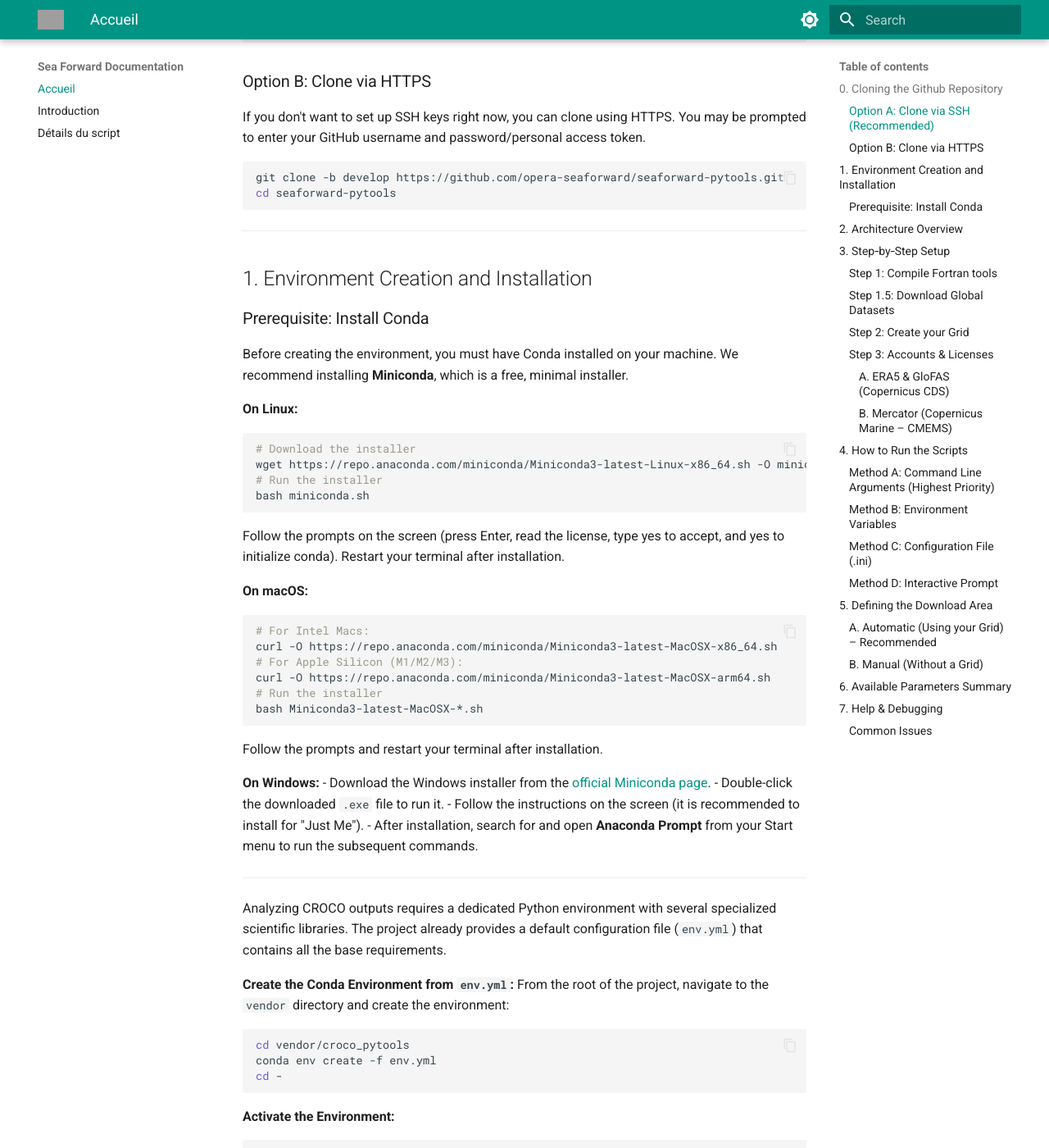
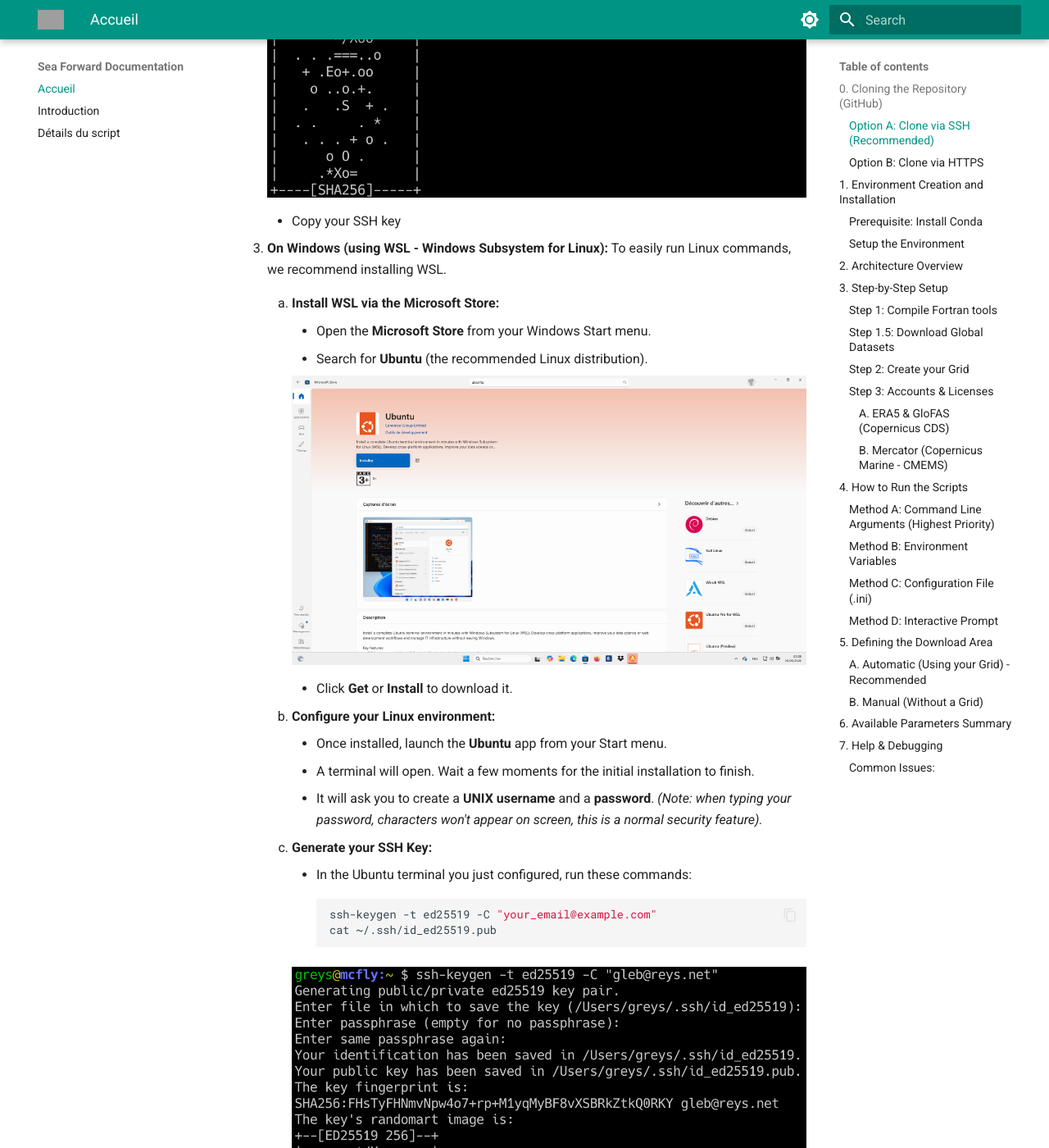
Before and after one commit to Njiecheu/sea-forward, an MkDocs documentation site: the page built from docs/index.md, in a window 1280 px wide and 1400 px high, scrolled down 1028 px. Shown: the whole window at 82% size. Built offline with MkDocs 1.6.1 and Material for MkDocs 9.7.7, drawn with Linux system fonts in a browser that asks for light colours; some of the changed text lies outside the part shown; grey boxes are pictures that could not be loaded.

Commit message:
Mis à jour de la documentation de la phase 0.

````diff
--- a/docs/index.md
+++ b/docs/index.md
@@ -1,44 +1,85 @@
 # Sea Forward: Data Download Guide
 
-This guide explains how to easily download environmental data (**ERA5** atmospheric data, **GloFAS** river discharge data, and **Mercator/HYCOM** ocean data) for your CROCO simulations using the `seaforward_data` wrapper.
+This guide explains how to easily download environmental data (**ERA5** atmospheric data, **GloFAS** river discharge data, and **Mercator/HYCOM** ocean data) for your CROCO simulations using the seaforward_data wrapper.
 
 ---
 
-## 0. Cloning the Github Repository
+## 0. Cloning the Repository (GitHub)
 
 Before setting up the environment, you need to download (clone) the project to your local machine. You must clone the **develop** branch. You can do this using either **SSH** (recommended for frequent contributors) or **HTTPS** (easier for beginners).
 
 ### Option A: Clone via SSH (Recommended)
-To use SSH, you must first have an SSH key configured on your GitHub account. If you haven't done this yet, please follow this instruction:
 
-**On Linux:** Open the terminal and run these commands:
-```bash
-ssh-keygen -t ed25519 -C "your_email@example.com"
-cat ~/.ssh/id_ed25519.pub
-```
-Copy your SSH key.
+To use SSH, you must first have an SSH key configured on your GitHub account.
+_If you haven't done this yet, please follow these instructions:_
 
-**On Windows:** Install Git Bash, then open it and run these commands:
-```bash
-ssh-keygen -t ed25519 -C "your_email@example.com"
-cat ~/.ssh/id_ed25519.pub
-```
-Copy your SSH key.
+> [!IMPORTANT]
+> **GitHub Account Required:** If you don't have a GitHub account yet, you must first [create one](https://github.com/join). You will need the exact **email address** associated with your GitHub account to successfully generate your SSH key below.
 
-**On GitHub:**
-- Open Settings
-- Open the "SSH and GPG keys" section
-- Click on "New SSH key"
-- Paste your SSH key and save
+1. Generate an SSH key (choose depending on your Operating System):
+   - **On Linux:** Open the terminal and run these commands:
+
+     ```bash
+     ssh-keygen -t ed25519 -C "your_email@example.com"
+     cat ~/.ssh/id_ed25519.pub
+     ```
+
+     ![SSH generation](img/generate-ed25519-ssh-key.png)
+
+     - Copy your SSH key
+
+   - **On Windows (using WSL - Windows Subsystem for Linux):**
+     To easily run Linux commands, we recommend installing WSL.
+     1. **Install WSL via the Microsoft Store:**
+        - Open the **Microsoft Store** from your Windows Start menu.
+        - Search for **Ubuntu** (the recommended Linux distribution).
+
+          ![WSL image](img/wsl.png)
+
+        - Click **Get** or **Install** to download it.
+
+     2. **Configure your Linux environment:**
+        - Once installed, launch the **Ubuntu** app from your Start menu.
+        - A terminal will open. Wait a few moments for the initial installation to finish.
+        - It will ask you to create a **UNIX username** and a **password**. _(Note: when typing your password, characters won't appear on screen, this is a normal security feature)._
+     3. **Generate your SSH Key:**
+        - In the Ubuntu terminal you just configured, run these commands:
+          ```bash
+          ssh-keygen -t ed25519 -C "your_email@example.com"
+          cat ~/.ssh/id_ed25519.pub
+          ```
+
+          ![SSH generation](img/generate-ed25519-ssh-key.png)
+        - Select the displayed SSH key text and right-click to copy it.
+
+2. Add the key to GitHub:
+   - Open Settings on your GitHub account
+
+     ![Github settings](img/github_settings.png)
+
+   - Open the "SSH and GPG keys" section
+
+     ![Github ssh section](img/github_ssh_section.png)
+
+   - Click on "New SSH key"
+
+     ![Github new key](img/github_new_key.png)
+
+   - Paste your SSH key and save
+
+     ![Github paste key](img/github_paste_key.png)
 
 Once your SSH key is added to GitHub, open a terminal and run:
+
 ```bash
 git clone -b develop git@github.com:opera-seaforward/seaforward-pytools.git
 cd seaforward-pytools
 ```
 
 ### Option B: Clone via HTTPS
+
 If you don't want to set up SSH keys right now, you can clone using HTTPS. You may be prompted to enter your GitHub username and password/personal access token.
+
 ```bash
 git clone -b develop https://github.com/opera-seaforward/seaforward-pytools.git
 cd seaforward-pytools
@@ -49,101 +90,128 @@
 ## 1. Environment Creation and Installation
 
 ### Prerequisite: Install Conda
+
 Before creating the environment, you must have Conda installed on your machine. We recommend installing **Miniconda**, which is a free, minimal installer.
 
 **On Linux:**
-```bash
-# Download the installer
-wget https://repo.anaconda.com/miniconda/Miniconda3-latest-Linux-x86_64.sh -O miniconda.sh
-# Run the installer
-bash miniconda.sh
-```
-Follow the prompts on the screen (press Enter, read the license, type yes to accept, and yes to initialize conda). Restart your terminal after installation.
+
+1. Download the installer:
+   ```bash
+   wget https://repo.anaconda.com/miniconda/Miniconda3-latest-Linux-x86_64.sh -O miniconda.sh
+   ```
+2. Run the installer:
+   ```bash
+   bash miniconda.sh
+   ```
+3. Follow the prompts on the screen (press Enter, read the license, type `yes` to accept, and `yes` to initialize conda).
+4. **Restart your terminal** after installation.
 
 **On macOS:**
-```bash
-# For Intel Macs:
-curl -O https://repo.anaconda.com/miniconda/Miniconda3-latest-MacOSX-x86_64.sh
-# For Apple Silicon (M1/M2/M3):
-curl -O https://repo.anaconda.com/miniconda/Miniconda3-latest-MacOSX-arm64.sh
-# Run the installer
-bash Miniconda3-latest-MacOSX-*.sh
-```
-Follow the prompts and restart your terminal after installation.
+
+1. Download the installer:
+   ```bash
+   # For Intel Macs:
+   curl -O https://repo.anaconda.com/miniconda/Miniconda3-latest-MacOSX-x86_64.sh
+   # For Apple Silicon (M1/M2/M3):
+   curl -O https://repo.anaconda.com/miniconda/Miniconda3-latest-MacOSX-arm64.sh
+   ```
+2. Run the installer:
+   ```bash
+   bash Miniconda3-latest-MacOSX-*.sh
+   ```
+3. Follow the prompts and **restart your terminal** after installation.
 
 **On Windows:**
-     - Download the Windows installer from the [official Miniconda page](https://docs.conda.io/en/latest/miniconda.html).
-     - Double-click the downloaded `.exe` file to run it.
-     - Follow the instructions on the screen (it is recommended to install for "Just Me").
-     - After installation, search for and open **Anaconda Prompt** from your Start menu to run the subsequent commands.
 
----
+Since you are using WSL (Windows Subsystem for Linux), you are running a Linux environment.
+
+1. Open your **Ubuntu** terminal.
+2. Follow the exact same **"On Linux"** installation instructions above to install Miniconda within WSL.
+
+### Setup the Environment
 
 Analyzing CROCO outputs requires a dedicated Python environment with several specialized scientific libraries. The project already provides a default configuration file (`env.yml`) that contains all the base requirements.
 
-**Create the Conda Environment from `env.yml`:**
-From the root of the project, navigate to the `vendor` directory and create the environment:
-```bash
-cd vendor/croco_pytools
-conda env create -f env.yml
-cd -
-```
+1. **Create the Conda Environment from `env.yml`**:
+   The `env.yml` file already contains the predefined environment name (`croco_pyenv`) and the complete list of all necessary packages. You do not need to specify the name manually.
+   From the root of the project, navigate to the vendor directory and run this command:
 
-**Activate the Environment:**
-```bash
-conda activate croco_pyenv
-```
+   ```bash
+   cd vendor/croco_pytools
+   conda env create -f env.yml
+   cd -
+   ```
+
+2. **Activate the Environment**:
+   ```bash
+   conda activate croco_pyenv
+   ```
 
 ---
 
 ## 2. Architecture Overview
 
-`seaforward_data` acts as a user‑friendly layer on top of the CROCO Vendor scripts.
+**seaforward_data** acts as a user-friendly layer on top of the **CROCO Vendor** scripts.
 
-- **Vendor scripts** (`vendor/croco_pytools/prepro/`) handle the heavy‑duty download logic.
+- **Vendor scripts** (`vendor/croco_pytools/prepro/`) handle the heavy-duty download logic.
 - **seaforward_data scripts** (`seaforward_data/downloaders/`) handle configuration, validation, and advanced error reporting.
 
 ---
 
-## 3. Step‑by‑Step Setup
+## 3. Step-by-Step Setup
 
 ### Step 1: Compile Fortran tools
-The grid calculation and some processing steps require compiled Fortran routines.
+
+The grid calculation and some data processing steps rely on highly optimized Fortran routines. You must compile these routines once before using the tools.
+**Important:** Make sure your Conda environment (`croco_pyenv`) is activated first, as it contains the required `gfortran` compiler.
+
+Run the following command. It will navigate to the source directory, clean any old build files, compile the tools, and return to your project root:
+
 ```bash
 cd vendor/croco_pytools/prepro/Modules/tools_fort_routines && make clean && make && cd -
 ```
 
+> [!NOTE]
+> If the compilation is successful, you will see some compiler output ending without any "Error" messages. If you see a `gfortran: command not found` error, please verify that you ran `conda activate croco_pyenv` first.
+
 ### Step 1.5: Download Global Datasets
+
 Before creating a grid, you need topography (ETOPO) and shorelines (GSHHS).
+
 ```bash
 python3 seaforward_data/downloaders/get_datasets.py
 ```
-This will automatically install data in `vendor/croco_pytools/data/DATASETS_CROCOTOOLS/`.
+
+_This will automatically install data in `vendor/croco_pytools/data/DATASETS_CROCOTOOLS/`._
 
 ### Step 2: Create your Grid
+
 The scripts can automatically read your grid file to detect the download area.
-- Edit your grid configuration in `seaforward_data/config/grid.ini`.
-- Run the grid creation script:
-```bash
-cd vendor/croco_pytools/prepro/
-python3 make_grid.py ../../../seaforward_data/config/grid.ini
-cd -
-```
-This creates `croco_grd.nc` in `output_croco_data/results/CROCO_FILES/`.
+
+1.  Edit your grid configuration in `seaforward_data/config/grid.ini`.
+2.  Run the grid creation script:
+    ```bash
+    cd vendor/croco_pytools/prepro/
+    python3 make_grid.py ../../../seaforward_data/config/grid.ini
+    cd -
+    ```
+    _This creates `croco_grd.nc` in `output_croco_data/results/CROCO_FILES/`._
 
 ### Step 3: Accounts & Licenses
 
 #### A. ERA5 & GloFAS (Copernicus CDS)
-- **Register**: Create an account on the [Climate Data Store (CDS)](https://cds.climate.copernicus.eu/).
-- **API Key**: Follow [these instructions](https://cds.climate.copernicus.eu/api-how-to) to create your `$HOME/.cdsapirc` file.
-- **Accept Terms**: You must manually accept the license for ERA5 and GloFAS on their respective overview pages.
 
-#### B. Mercator (Copernicus Marine – CMEMS)
-- **Register**: Create a free account on the [Copernicus Marine registration page](https://marine.copernicus.eu/).
-- **Authentication**:
-  - **Option 1**: Run the script; it will ask for your credentials once and save them securely.
-  - **Option 2**: Add `cmems_username` and `cmems_password` in your `seaforward_data/config/download_mercator.ini` file.
-  - **Option 3**: Use environment variables `CMEMS_USERNAME` and `CMEMS_PASSWORD`.
+1.  **Register**: Create an account on the [Climate Data Store (CDS)](https://cds.climate.copernicus.eu/).
+2.  **API Key**: Follow [these instructions](https://cds.climate.copernicus.eu/how-to-api) to create your `$HOME/.cdsapirc` file.
+3.  **Accept Terms**: You must manually accept the license for [ERA5](https://cds.climate.copernicus.eu/cdsapp#!/dataset/reanalysis-era5-single-levels) and [GloFAS](https://cds.climate.copernicus.eu/cdsapp#!/dataset/cems-glofas-historical) on their respective overview pages.
+
+#### B. Mercator (Copernicus Marine - CMEMS)
+
+1.  **Register**: Create a free account on the [Copernicus Marine registration page](https://data.marine.copernicus.eu/register).
+2.  **Authentication**:
+    - **Option 1**: Run the script; it will ask for your credentials once and save them securely.
+    - **Option 2**: Add `cmems_username` and `cmems_password` in your `seaforward_data/config/download_mercator.ini` file.
+    - **Option 3**: Use environment variables `CMEMS_USERNAME` and `CMEMS_PASSWORD`.
 
 ---
 
@@ -153,44 +221,37 @@
 
 ### Method A: Command Line Arguments (Highest Priority)
 
-**ERA5 (Atmosphere)**
 ```bash
+# ERA5 (Atmosphere)
 python3 seaforward_data/downloaders/era5.py --ystart 2013 --mstart 1 --yend 2013 --mend 1 \
   --era5-dir output_croco_data/data/DATA_METEO/ERA5/
-```
 
-**GloFAS (Rivers)**
-```bash
+# GloFAS (Rivers)
 python3 seaforward_data/downloaders/glofas.py --ystart 2013 --mstart 1 --yend 2013 --mend 1 \
   --rivers-dir output_croco_data/data/DATA_RIVERS/
-```
 
-**Mercator (Ocean GLORYS)**
-```bash
+# Mercator (Ocean GLORYS)
 python3 seaforward_data/downloaders/mercator.py --ystart 2013 --mstart 1 --yend 2013 --mend 1 \
   --depths "[0, 5000]" --ibc-dir output_croco_data/data/DATA_IBC/GLORYS/ \
   --cmems-username your_user --cmems-password your_pass
-```
 
-**HYCOM (Ocean)**
-```bash
+# HYCOM (Ocean)
 python3 seaforward_data/downloaders/hycom.py --ystart 2019 --mstart 1 --yend 2019 --mend 1 \
   --ibc-dir output_croco_data/data/DATA_IBC/HYCOM/
 ```
 
 ### Method B: Environment Variables
+
 Each dataset has its own prefix to avoid conflicts.
 
-**ERA5 Example**
 ```bash
+# ERA5 Example
 export ERA5_YSTART=2013
 export ERA5_MSTART=1
 export ERA5_ERA5_DIR=vendor/croco_pytools/data/DATA_METEO/ERA5/
 python3 seaforward_data/downloaders/era5.py
-```
 
-**Mercator Example**
-```bash
+# Mercator Example
 export CMEMS_USERNAME=your_user
 export CMEMS_PASSWORD=your_pass
 export MERCATOR_YSTART=2013
@@ -209,20 +272,25 @@
 ```
 
 ### Method D: Interactive Prompt
+
 The script will politely ask for any missing required settings during execution.
 
 ---
 
 ## 5. Defining the Download Area
 
-### A. Automatic (Using your Grid) – Recommended
+### A. Automatic (Using your Grid) - Recommended
+
 If you have generated a grid in Step 2, the script will automatically extract the extent.
+
 ```bash
 python3 seaforward_data/downloaders/era5.py --ystart 2013 --mstart 1
 ```
 
 ### B. Manual (Without a Grid)
+
 You can specify a custom area `[latmax, lonmin, latmin, lonmax]`.
+
 ```bash
 python3 seaforward_data/downloaders/era5.py --ystart 2013 --mstart 1 \
   --use-grd-extent False \
@@ -233,23 +301,25 @@
 
 ## 6. Available Parameters Summary
 
-| Dataset   | Prefix      | Env Var Example             | CLI Argument                          |
-|-----------|-------------|-----------------------------|---------------------------------------|
-| **ERA5**  | `ERA5_`     | `ERA5_YSTART`               | `--ystart`                            |
-| **GloFAS**| `GLOFAS_`   | `GLOFAS_YSTART`             | `--ystart`                            |
-| **Mercator**| `MERCATOR_`| `CMEMS_USERNAME` / `_PASSWORD` | `--cmems-username` / `--cmems-password` |
-| **HYCOM** | `HYCOM_`    | `HYCOM_YSTART`              | `--ystart`                            |
+| Dataset      | Prefix      | Env Var Example                | CLI Argument                            |
+| :----------- | :---------- | :----------------------------- | :-------------------------------------- |
+| **ERA5**     | `ERA5_`     | `ERA5_YSTART`                  | `--ystart`                              |
+| **GloFAS**   | `GLOFAS_`   | `GLOFAS_YSTART`                | `--ystart`                              |
+| **Mercator** | `MERCATOR_` | `CMEMS_USERNAME` / `_PASSWORD` | `--cmems-username` / `--cmems-password` |
+| **HYCOM**    | `HYCOM_`    | `HYCOM_YSTART`                 | `--ystart`                              |
 
 ---
 
 ## 7. Help & Debugging
 
 To see all available parameters for any script, use the `--help` flag:
+
 ```bash
 python3 seaforward_data/downloaders/era5.py --help
 ```
 
-### Common Issues
-- **ModuleNotFoundError**: Ensure the `croco_pyenv` conda environment is active.
-- **CDSAPI Error**: Ensure your `~/.cdsapirc` file is correct and licenses are accepted on the CDS website.
-- **Grid Not Found**: If `use_grd_extent` is `True`, ensure `croco_grd.nc` exists in `vendor/croco_pytools/results/CROCO_FILES/`.
+### Common Issues:
+
+1. **ModuleNotFoundError**: Ensure the `croco_pyenv` conda environment is active.
+2. **CDSAPI Error**: Ensure your `~/.cdsapirc` file is correct and licenses are accepted on the CDS website.
+3. **Grid Not Found**: If `use_grd_extent` is `True`, ensure `croco_grd.nc` exists in `vendor/croco_pytools/results/CROCO_FILES/`.
````
Also changed, not shown: other parts of docs/index.md (+4 -2 lines), docs/img/generate-ed25519-ssh-key.png (added), docs/img/github_new_key.png (added), docs/img/github_paste_key.png (added), docs/img/github_settings.png (added), docs/img/github_ssh_section.png (added), docs/img/wsl.png (added).
